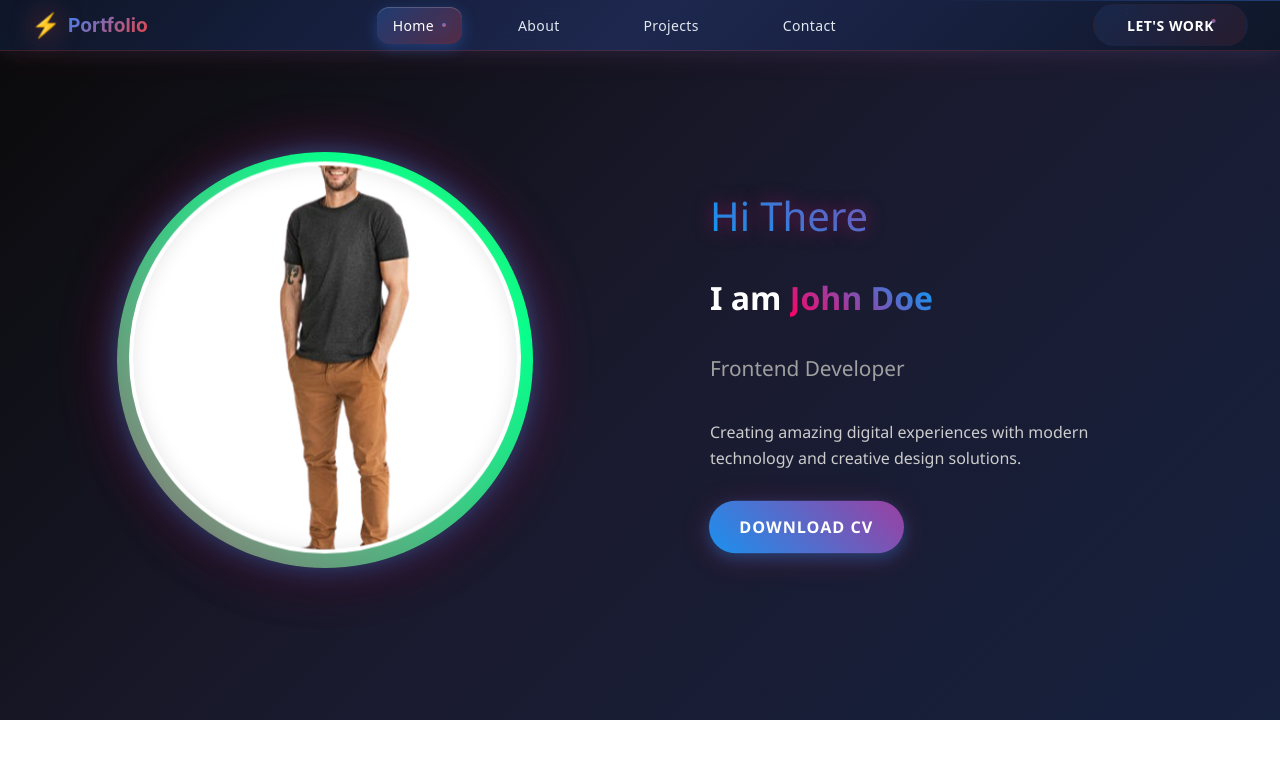
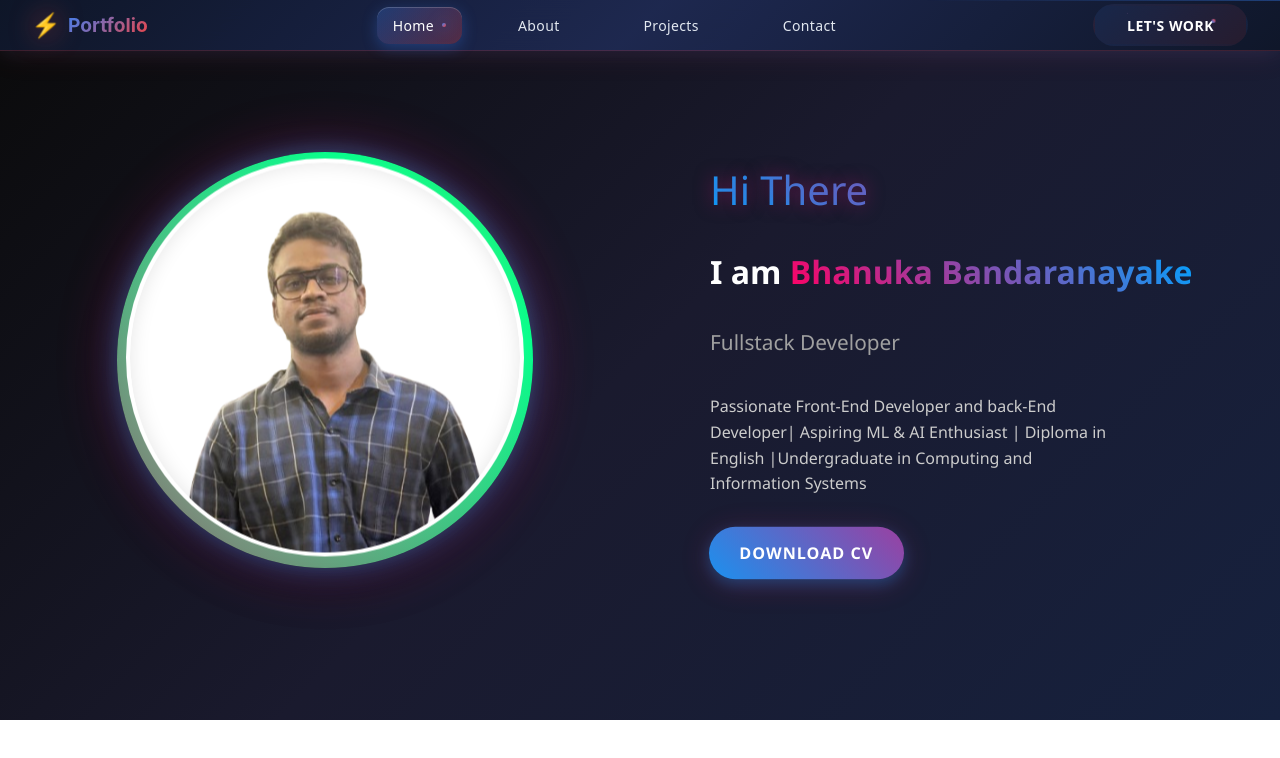
Before and after one commit to Bhanuka10/-My-Portfolio-Website, a React (Vite) app in the folder my-portfolio/: page / in a window 1280 px wide. Shown: the top 758 px of the page. Built offline with nearby package versions, Linux system fonts and the light colour scheme.

Commit message:
edit profile

```diff
--- a/my-portfolio/src/Component/Profile/Profile.jsx
+++ b/my-portfolio/src/Component/Profile/Profile.jsx
@@ -8,15 +8,15 @@ const Profile = () => {
 
 
                 <div className="profile-pic-container">
-                    <img className="profile-pic" src="src/assets/istockphoto-625389694-612x612-removebg-preview.png" alt="" />
+                    <img className="profile-pic" src="src/assets/WhatsApp_Image_2025-04-04_at_09.30.12_89ba444b-removebg-preview.png" alt="" />
                 </div>
 
         </div>
         <div className="profile-content">
             <h1>Hi There</h1>
-            <h2>I am <span>John Doe</span></h2>
-            <h3>Frontend Developer</h3>
-            <p>Creating amazing digital experiences with modern technology and creative design solutions.</p>
+            <h2>I am <span>Bhanuka Bandaranayake</span></h2>
+            <h3>Fullstack Developer</h3>
+            <p>Passionate Front-End Developer and back-End Developer| Aspiring ML & AI Enthusiast | Diploma in English |Undergraduate in Computing and Information Systems</p>
             <button className='btn'>Download CV</button>
         </div>
     </div>
--- a/my-portfolio/src/Component/Profile/profile.css
+++ b/my-portfolio/src/Component/Profile/profile.css
@@ -94,8 +94,8 @@
 
 /* Profile Picture */
 .profile-pic {
-    width: 384px;
-    height: 384px;
+    width: 390px;
+    height: 390px;
     border-radius: 50%;
     object-fit: cover;
     object-position: center;
```
Also changed, not shown: my-portfolio/src/assets/WhatsApp_Image_2025-04-04_at_09.30.12_89ba444b-removebg-preview.png (added).
